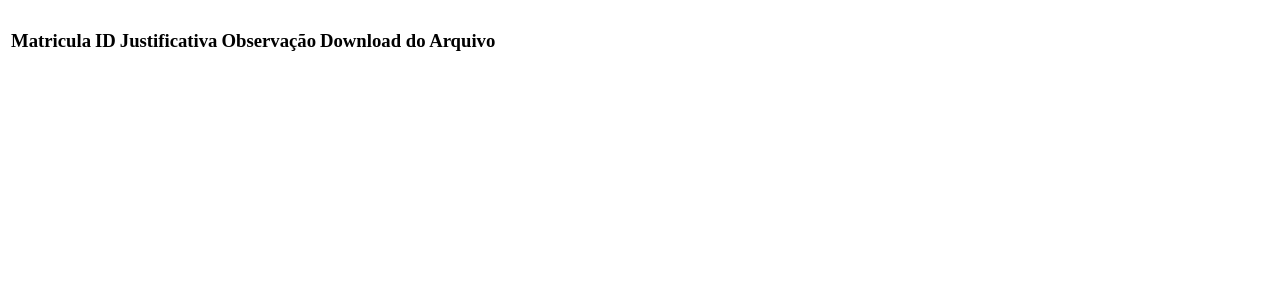
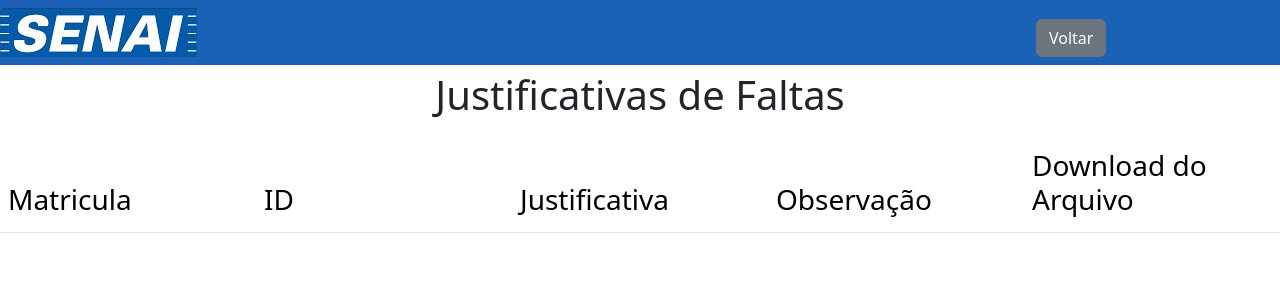
Before and after one commit to KevinOGrande/sistema_controle_poo, a PHP site: page /estudo/lista_justificativa.php in a window 1280 px wide. Shown: the top 300 px of the page. Run offline with PHP 8.4, Linux system fonts and the light colour scheme; the visitor is signed in with stand-in values (Sample User, id 1); data comes from the database, SQL or seed files in the repository; data that the repository does not hold is empty.

Commit message:
notebook

```diff
--- a/sistema/lista_justificativa.php
+++ b/sistema/lista_justificativa.php
@@ -10,9 +10,40 @@ if(isset($_SESSION['login_senai']) && $_SESSION['login_senai'] === true){
     <head>
         <meta charset="UTF-8">
         <meta name="viewport" content="width=device-width, initial-scale=1.0">
+        <link href="https://cdn.jsdelivr.net/npm/bootstrap@5.3.3/dist/css/bootstrap.min.css" rel="stylesheet" integrity="sha384-QWTKZyjpPEjISv5WaRU9OFeRpok6YctnYmDr5pNlyT2bRjXh0JMhjY6hW+ALEwIH" crossorigin="anonymous">
+        <link rel="preconnect" href="https://fonts.googleapis.com">
+        <link rel="preconnect" href="https://fonts.gstatic.com" crossorigin>
+        <link href="https://fonts.googleapis.com/css2?family=Fira+Sans:wght@100&family=Montserrat:ital,wght@0,100..900;1,100..900&family=Roboto:wght@100&display=swap" rel="stylesheet">
         <title>Document</title>
+        <style>
+            header{
+                background-color: #1B62B7;
+            }
+            .fs-1{
+                text-align: center;
+            }
+            th{
+                width: 18%;
+            }
+            .container{
+                margin-left: 80%;
+                margin-top: -3%;
+            }
+        </style>
     </head>
     <body>
+        <header>
+            <nav class="navbar body-tertiary">
+                <img src="image/senai_logo1.png" alt="">
+                <div class="container">
+                    <form action="pesquisa.php" method="get">
+                        <input type="hidden" name="pesquisa" value="<?php echo $_POST['matricula'];?>">
+                        <input type="submit" value="Voltar" class="btn btn-secondary">
+                    </form>
+                </div>
+            </nav>
+        </header>
+        <p class="fs-1">Justificativas de Faltas</p>
         <table class="table table-striped">
             <thead>
                 <tr>
@@ -23,12 +54,10 @@ if(isset($_SESSION['login_senai']) && $_SESSION['login_senai'] === true){
                     <th><h3>Download do Arquivo</h3></th>
                 </tr>
             </thead>
-        </table>
+            <tbody>
                 <?php
                 foreach($resultado->fetchALL(PDO::FETCH_ASSOC) as $linha){
                     ?>
-            <table class="table table-striped">
-                <tbody>
                     <tr>
                         <th><?php echo $linha['matricula'];?></th>
                         <th><?php echo $linha['id_falta'];?></th>
@@ -52,11 +81,11 @@ if(isset($_SESSION['login_senai']) && $_SESSION['login_senai'] === true){
                         }
                         ?>
                     </tr>
-                </tbody>
-            </table>
                     <?php
                 }
                 ?>
+            </tbody>
+        </table>
     </body>
     </html>
     <?php
```
Also changed, not shown: sistema/lista_solicitacao_aluno.php (+6 -6 lines), sistema/pesquisa.php (+7 -4 lines). Lines whose indentation alone changed are shown as unchanged.
